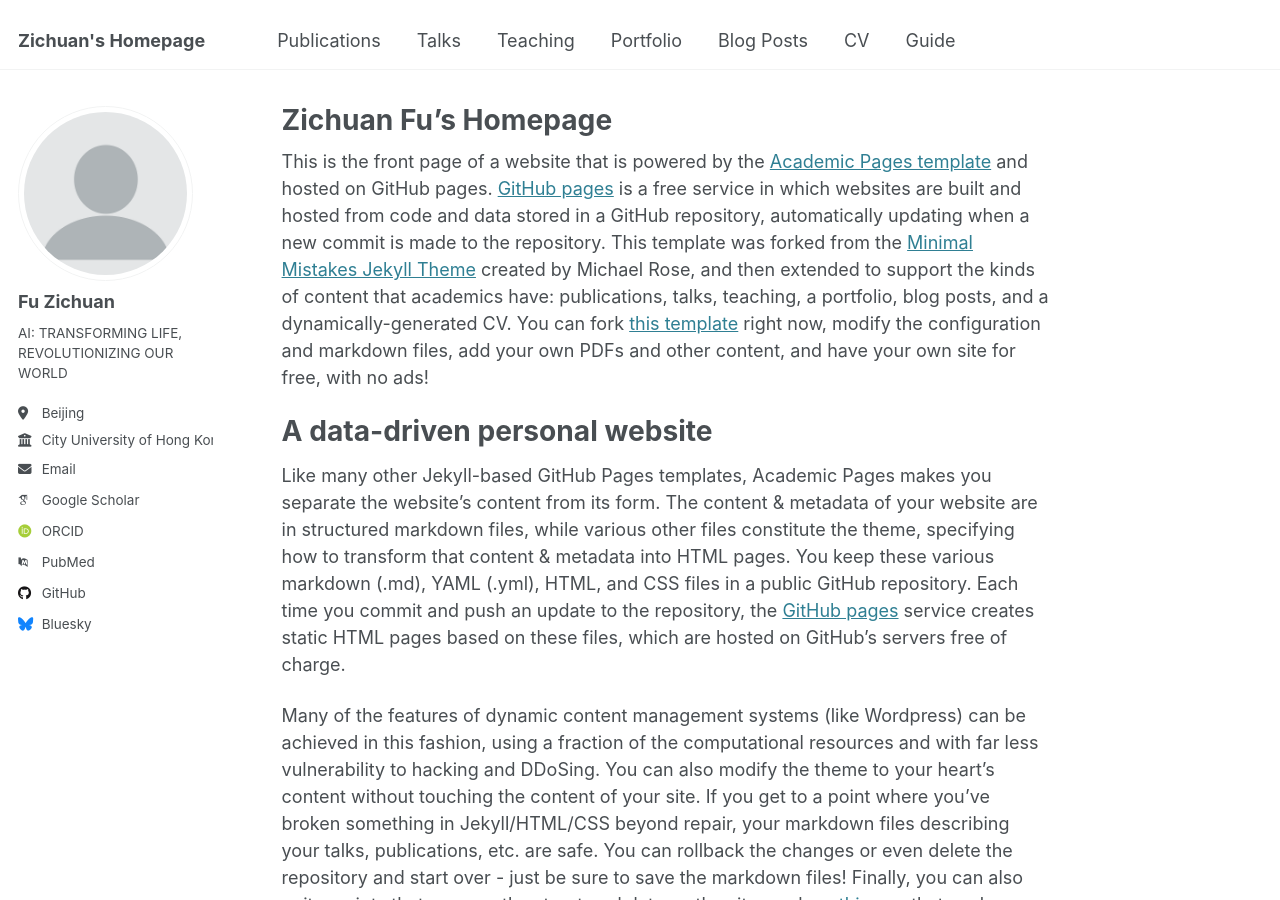
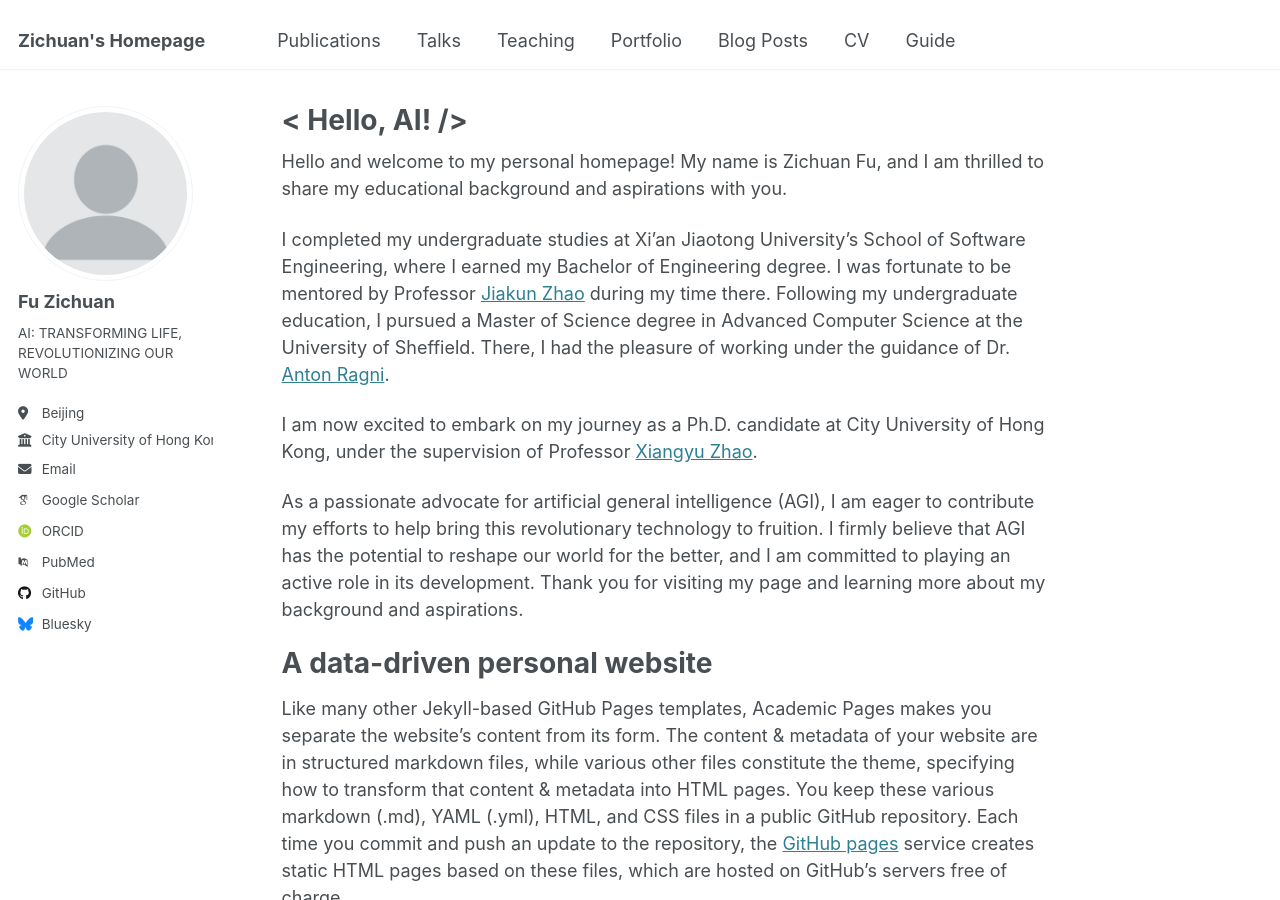
Before and after one commit to Fzkuji/fzkuji.github.io, a Jekyll site: the page built from _pages/about.md, in a window 1280 px wide and 900 px high. Built offline with Jekyll 4.4.1, drawn with Linux system fonts in a browser that asks for light colours; some web fonts are replaced.

Commit message:
modify about.md

```diff
--- a/_pages/about.md
+++ b/_pages/about.md
@@ -1,13 +1,19 @@
 ---
 permalink: /
-title: "Zichuan Fu's Homepage"
+title: "< Hello, AI! />"
 author_profile: true
 redirect_from:
   - /about/
   - /about.html
 ---
 
-This is the front page of a website that is powered by the [Academic Pages template](https://github.com/academicpages/academicpages.github.io) and hosted on GitHub pages. [GitHub pages](https://pages.github.com) is a free service in which websites are built and hosted from code and data stored in a GitHub repository, automatically updating when a new commit is made to the repository. This template was forked from the [Minimal Mistakes Jekyll Theme](https://mmistakes.github.io/minimal-mistakes/) created by Michael Rose, and then extended to support the kinds of content that academics have: publications, talks, teaching, a portfolio, blog posts, and a dynamically-generated CV. You can fork [this template](https://github.com/academicpages/academicpages.github.io) right now, modify the configuration and markdown files, add your own PDFs and other content, and have your own site for free, with no ads!
+Hello and welcome to my personal homepage! My name is Zichuan Fu, and I am thrilled to share my educational background and aspirations with you.
+
+I completed my undergraduate studies at Xi'an Jiaotong University's School of Software Engineering, where I earned my Bachelor of Engineering degree. I was fortunate to be mentored by Professor [Jiakun Zhao](http://gr.xjtu.edu.cn/web/zhaojk) during my time there. Following my undergraduate education, I pursued a Master of Science degree in Advanced Computer Science at the University of Sheffield. There, I had the pleasure of working under the guidance of Dr. [Anton Ragni](https://www.sheffield.ac.uk/dcs/people/academic/anton-ragni).
+
+I am now excited to embark on my journey as a Ph.D. candidate at City University of Hong Kong, under the supervision of Professor [Xiangyu Zhao](https://zhaoxyai.github.io/).
+
+As a passionate advocate for artificial general intelligence (AGI), I am eager to contribute my efforts to help bring this revolutionary technology to fruition. I firmly believe that AGI has the potential to reshape our world for the better, and I am committed to playing an active role in its development. Thank you for visiting my page and learning more about my background and aspirations.
 
 A data-driven personal website
 ======
```
